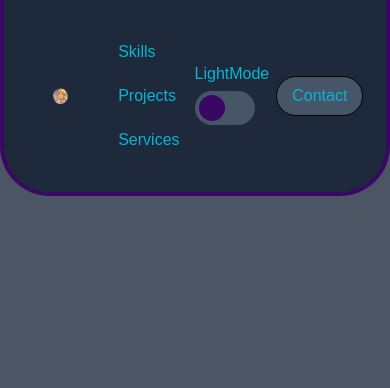
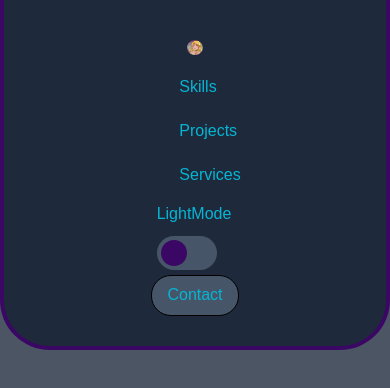
Before and after one commit to Angelinebrgs/PortFolio, a website built with Vite: page index.html in a window 390 px wide. Built offline with nearby package versions, Linux system fonts and the light colour scheme; a web font is replaced by a local one.

Commit message:
correction responsiv

```diff
--- a/style/utils.css
+++ b/style/utils.css
@@ -110,8 +110,16 @@ input:checked + .slider:before {
     .container{
         max-width: 300px;
     }
+    header{
+        display: flex;
+        flex-direction: column;
+    }
     label{
         margin: 5px;
+    }
+    .label{
+        display: flex;
+        flex-direction: column;
     }
     nav ul li{
         list-style: none;
```
